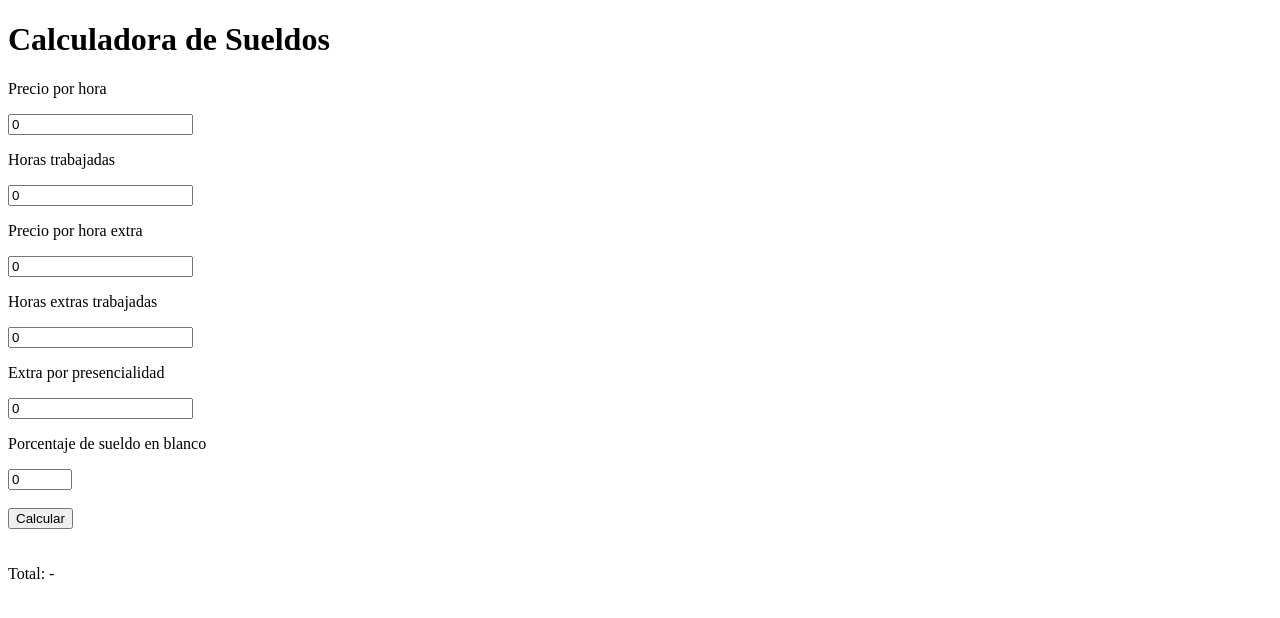
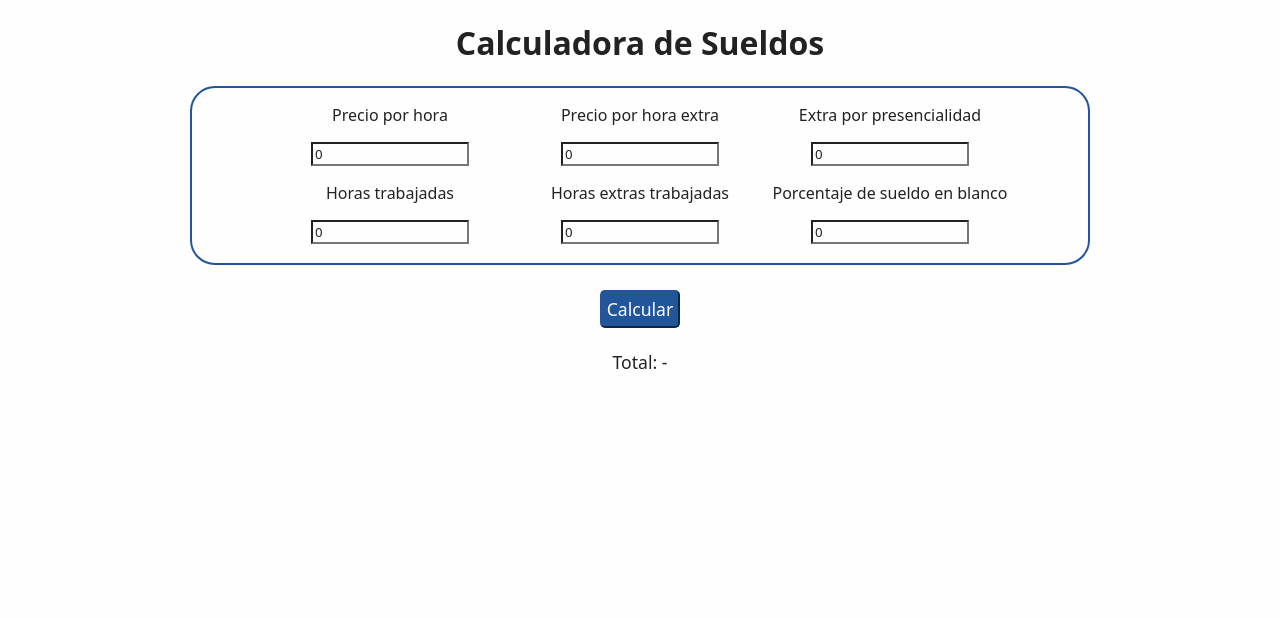
Before and after one commit to jeremias-souto/Calculadora-de-Sueldos, a plain HTML site: page index.html in a window 1280 px wide. Drawn offline with Linux system fonts and the light colour scheme.

Commit message:
Style added

```diff
--- a/index.html
+++ b/index.html
@@ -12,31 +12,32 @@
 
     <h1 class="title">Calculadora de Sueldos</h1>
 
+    <div class="container">
+        <div class="box">
             <p class="option-name">Precio por hora</p>
             <input id="pricePerHour" class="option-input" type="number" min="0" value="0">
-
             <p class="option-name">Horas trabajadas</p>
             <input id="workedHours" class="option-input" type="number" min="0" value="0">
-
+        </div>
+        <div class="box">
             <p class="option-name">Precio por hora extra</p>
             <input id="pricePerExtraHour" class="option-input" type="number" min="0" value="0">
-
             <p class="option-name">Horas extras trabajadas</p>
             <input id="workedExtraHours" class="option-input" type="number" min="0" value="0">
-
+        </div>
+        <div class="box">
             <p class="option-name">Extra por presencialidad</p>
             <input id="attendanceExtra" class="option-input" type="number" min="0" value="0">
-
             <p class="option-name">Porcentaje de sueldo en blanco</p>
             <input id="percentageWhiteSalary" class="option-input" type="number" min="0" max="100" value="0">
+        </div>
+    </div>
+
+    <button class="calculate-button" id="calculate-button">Calcular</button>
 
     <br><br>
 
-    <button id="calculate-button">Calcular</button>
-
-    <br><br><br>
-
-    <span id="result">Total: -</span>
+    <span class="result" id="result">Total: -</span>
 
     <script src="script.js"></script>
 
--- a/styles.css
+++ b/styles.css
@@ -0,0 +1,47 @@
+* {
+    text-align: center;
+    color: #222;
+    background-color: #fefefe;
+    font-family: system-ui;
+}
+
+.container {
+    display: flex;
+    flex-wrap: wrap;
+    justify-content: center;
+    width: 70vw;
+    margin: 0 auto;
+    border: 2px solid #225599;
+    border-radius: 25px;
+}
+
+.box {
+    width: 250px;
+    height: 175px;
+}
+
+input {
+    width: 150px;
+    text-align: left;
+}
+
+.calculate-button {
+    margin-top: 25px;
+    padding: 5px;
+    color: #fefefe;
+    font-size: 1.1rem;
+    background-color: #225599;
+    border-color: #225599;
+    border-radius: 5px;
+    cursor: pointer;
+    transition: ease-in-out .25s;
+}
+
+.calculate-button:hover {
+    color: #225599;
+    background-color: #fefefe;
+}
+
+.result {
+    font-size: 1.1rem;
+}
```
Lines whose indentation alone changed are shown as unchanged.
